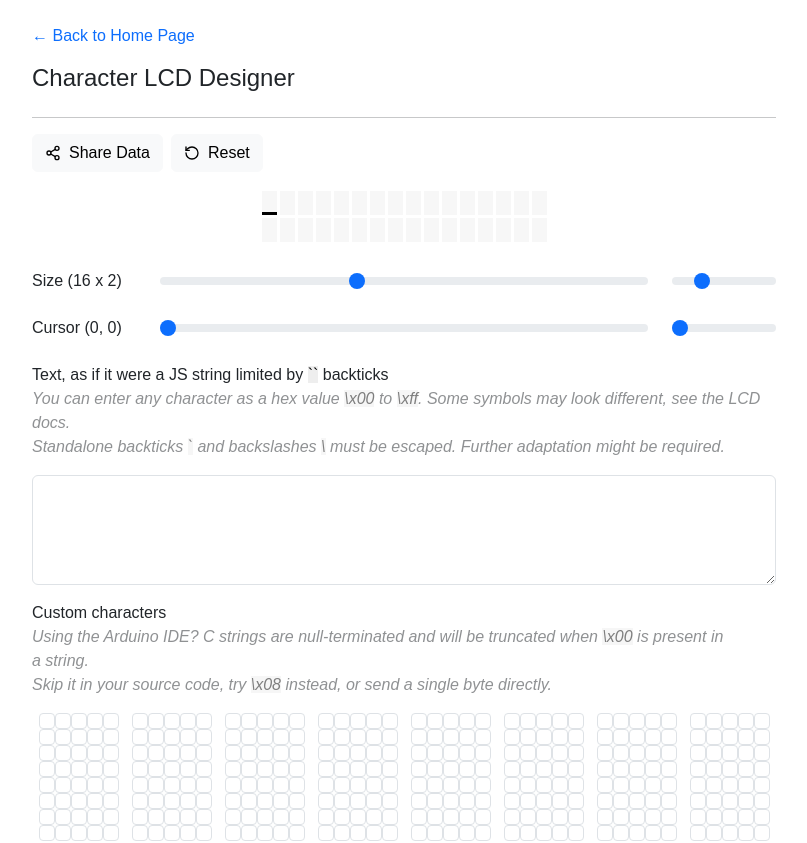
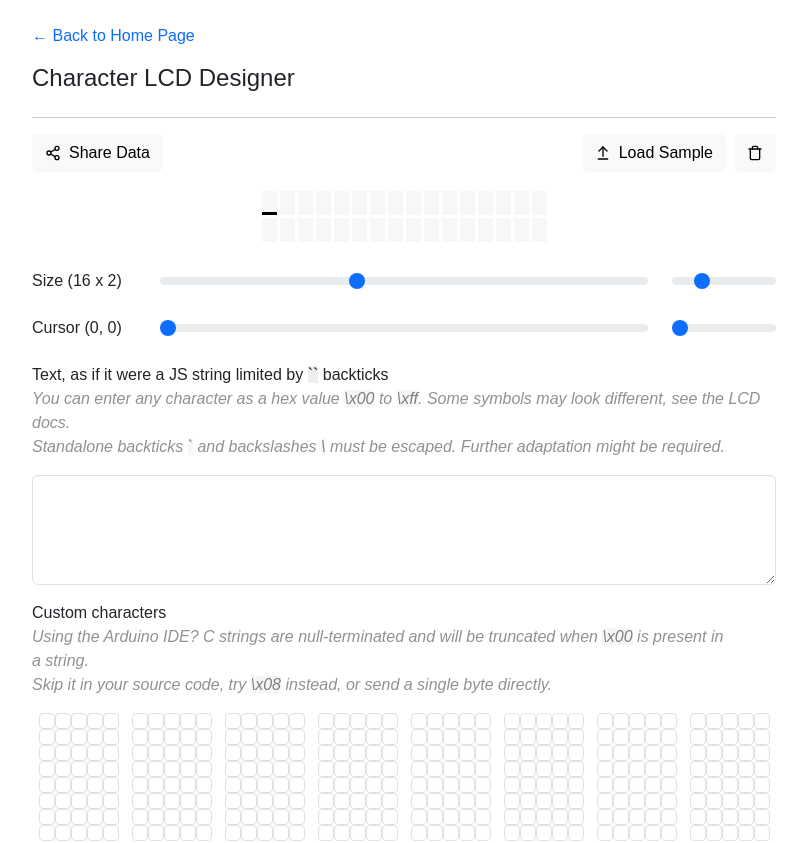
Before and after one commit to mateusznowakdev/charlcd-designer, a React (Vite) app: page / in a window 1280 px wide. Shown: the top 843 px of the page, without its empty margins (236-1043 px from the left). Built offline with nearby package versions, Linux system fonts and the light colour scheme; a web font is replaced by a local one.

Commit message:
Add button to load sample data

```diff
--- a/src/App.jsx
+++ b/src/App.jsx
@@ -1,7 +1,7 @@
 import ArrowRightLeft from "lucide-react/dist/esm/icons/arrow-right-left";
-import RotateCcw from "lucide-react/dist/esm/icons/rotate-ccw";
+import ArrowUpFromLine from "lucide-react/dist/esm/icons/arrow-up-from-line";
 import Share2 from "lucide-react/dist/esm/icons/share-2";
-import X from "lucide-react/dist/esm/icons/x";
+import Trash from "lucide-react/dist/esm/icons/trash";
 import { useEffect, useState } from "react";
 import Button from "react-bootstrap/Button";
 import ButtonToolbar from "react-bootstrap/ButtonToolbar";
@@ -24,6 +24,12 @@ import {
   getBlankCharacter,
   importCharacter,
 } from "./characters.js";
+
+const SAMPLE_DATA_URL =
+  "?w=16&h=2&x=16&y=0" +
+  "&text=%5Cx7F+%5B%5Cx00%5D+%5Cx01++%5Cx02++%5Cx03++%5Cx7E%0A+++Hot+%2832%5CxDFC%29" +
+  "&data=10755815424%2C11073533952%2C11072994304%2C11073438720%2C0%2C0%2C0%2C0";
+const BLANK_DATA_URL = "?";
 
 function compareCharID(actual, expected) {
   return actual === expected || actual === expected + CHAR_CUSTOM_COUNT;
@@ -137,20 +143,36 @@ export default function App() {
         setShareURL={() => setShareURL(null)}
         shareURL={shareURL}
       />
-      <ButtonToolbar>
+      <div className="d-flex justify-content-between">
         <Button
           className="mb-3"
           onClick={() => setShareURL(exportURLParameters())}
+          title="Share data"
           variant="light"
         >
           <Share2 size={16} />
           Share Data
         </Button>
-        <Button className="mb-3 ms-2" href="?" variant="light">
-          <RotateCcw size={16} />
-          Reset
-        </Button>
-      </ButtonToolbar>
+        <ButtonToolbar>
+          <Button
+            className="mb-3 ms-2"
+            href={SAMPLE_DATA_URL}
+            title="Load sample data"
+            variant="light"
+          >
+            <ArrowUpFromLine size={16} />
+            Load Sample
+          </Button>
+          <Button
+            className="mb-3 ms-2"
+            href={BLANK_DATA_URL}
+            title="Clear"
+            variant="light"
+          >
+            <Trash size={16} />
+          </Button>
+        </ButtonToolbar>
+      </div>
       <Canvas
         characters={characters}
         content={content}
@@ -251,7 +273,7 @@ export default function App() {
                 title="Clear"
                 variant="light"
               >
-                <X size={16} />
+                <Trash size={16} />
               </Button>
               <Button
                 onClick={() => swapCharacter(id)}
```
